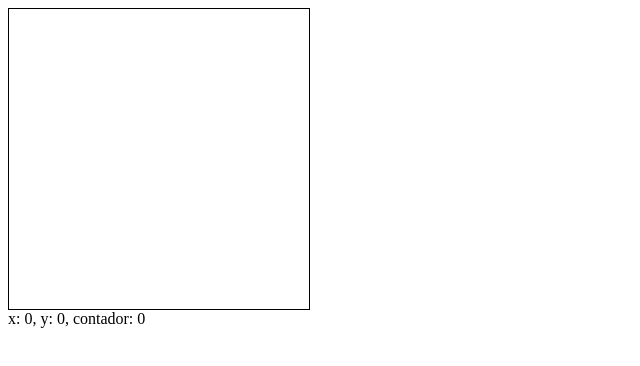
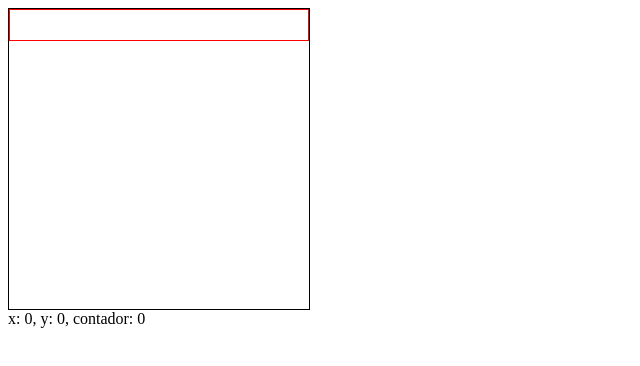
Before and after one commit to willycaflo/CursoVueJS2, a plain HTML site: page index.html in a window 1280 px wide. Shown: the whole page, without its empty margins (0-640 px from the left). Drawn offline with nearby package versions, Linux system fonts and the light colour scheme.

Commit message:
Ejemplo de uso de modificadores de eventos

```diff
--- a/index.html
+++ b/index.html
@@ -10,7 +10,8 @@
 </head>
 <body>
     <div id="vm">
-        <div style="height: 300px; width: 300px; border: 1px solid #000;" v-on:mousemove="mostrarUbicacion" v-on:click="sumar(3)">
+        <div style="height: 300px; width: 300px; border: 1px solid #000;" v-on:mousemove="mostrarUbicacion" v-on:click.once="sumar(3)">
+            <div style="height: 30px; border: 1px solid red" v-on:mousemove.stop></div>
         </div>
         x: {{ x }}, y: {{ y }}, contador: {{ contador }}
     </div>
```
